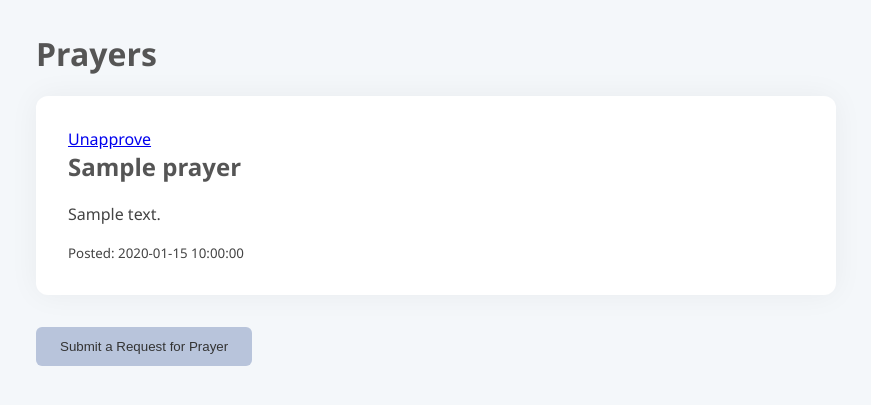
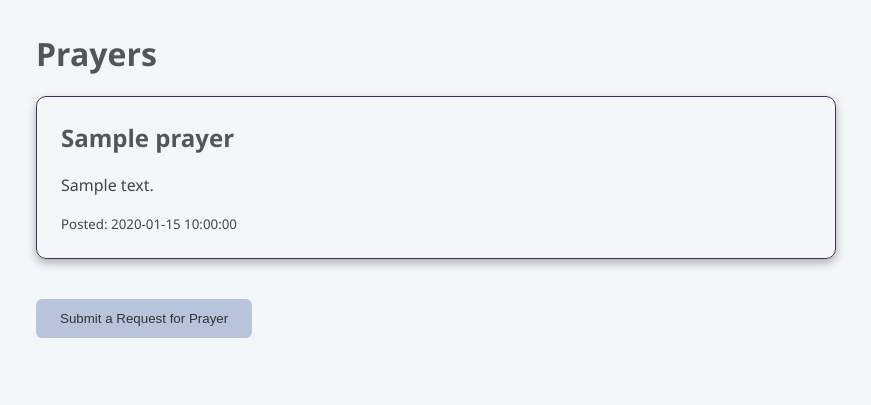
Before and after one commit to veasey/praywall, a PHP site: template templates/frontend/prayers/view.twig in a window 1280 px wide. Shown: the part 86-491 px from the top of the page, without its empty margins (204-1075 px from the left). Run offline with PHP 8.4, Linux system fonts and the light colour scheme; the template is opened without the code that fills it: most values are stand-ins (such as "Sample title", 1, 10 or a date in 2020); some libraries are stand-ins or nearby versions.

Commit message:
style unapprove button

```diff
--- a/public/css/style.css
+++ b/public/css/style.css
@@ -11,12 +11,13 @@ body {
     padding: 2rem;
 }
 
-.card {
-    background: white;
-    padding: 2rem;
-    border-radius: 12px;
-    box-shadow: 0 0 30px rgba(0,0,0,0.05);
-    margin-bottom: 1rem;
+.prayer-card {
+  position: relative;
+  padding: 1.5rem;
+  border: 1px solid #4a2e61;
+  border-radius: 10px;
+  margin-bottom: 1.5rem;
+  box-shadow: 0 4px 10px rgba(0, 0, 0, 0.3);
 }
 
 h1, h2, h3 {
@@ -63,9 +64,24 @@ button:hover {
     margin-top: 1rem;
 }
 
-/* moderator menu styles */
-.request-buttons {
-    display: flex;
-    justify-content: space-between;
-    margin-bottom: 1rem;
+.alert {
+  padding: 1rem;
+  margin-bottom: 1rem;
+  border-radius: 6px;
+  font-weight: 500;
+  box-shadow: 0 2px 6px rgba(0, 0, 0, 0.3);
 }
+
+/* Error messages */
+.alert-error {
+  background-color: #5a0f25; /* Deep rose red */
+  color: #ffeef0; /* Light dusty pink */
+  border: 1px solid #8b1e3f;
+}
+
+/* Info / general messages */
+.alert-info {
+  background-color: #2e1f3d; /* Deep purple */
+  color: #f0e9d8; /* Soft gold/ivory */
+  border: 1px solid #6e4c7b;
+}
--- a/templates/base.twig
+++ b/templates/base.twig
@@ -31,21 +31,13 @@
 
     <div class="container">
 
-        {% if errors is defined and errors %}
-            {% for error in errors %}
-                <div class="error">
-                    <p>{{ error }}</p>
-                </div>
-            {% endfor %}
-        {% endif %}
+        {% for error in errors %}
+            <div class="alert alert-error">{{ error }}</div>
+        {% endfor %}
 
-        {% if messages is defined and messages %}
-            {% for message in messages %}
-                <div class="message">
-                    <p>{{ message }}</p>
-                </div>
-            {% endfor %}
-        {% endif %}
+        {% for message in messages %}
+            <div class="alert alert-info">{{ message }}</div>
+        {% endfor %}
 
         {% block content %}{% endblock %}
     </div>
--- a/templates/frontend/prayers/view.twig
+++ b/templates/frontend/prayers/view.twig
@@ -5,11 +5,13 @@
   <h1>Prayers</h1>
 
   {% for prayer in prayers %}
-    <div class="card">
+    <div class="prayer-card">
 
-      <div class="prayer-button">
-        <a href="/moderate/unapprove/{{prayer.id}}">Unapprove</a>
-      </div>
+      {% if user and user.role != 'user' %}
+        <div class="unapprove-button">
+          <a href="/moderate/unapprove/{{prayer.id}}">Unapprove</a>
+        </div>
+      {% endif %}
 
       <h2>{{ prayer.title }}</h2>
       <p>{{ prayer.body }}</p>
```
Also changed, not shown: public/css/moderator.css (+27 -0 lines).
